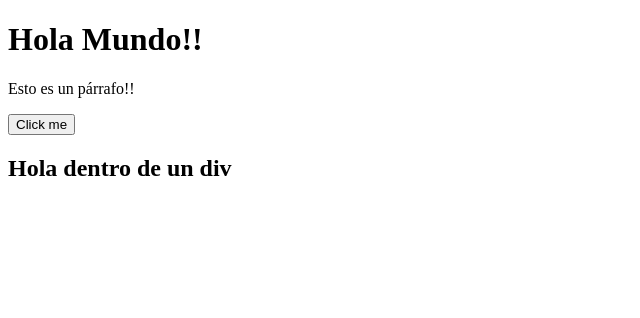
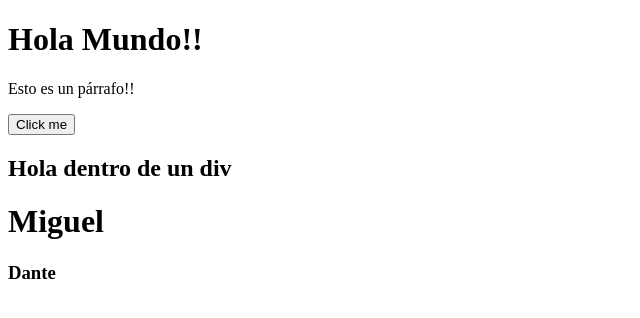
Before and after one commit to lmsf-101/Curso-React, a React (Vite) app in the folder 02-first-steps/: page / in a window 1280 px wide. Shown: the top 318 px of the page, without its empty margins (0-640 px from the left). Built offline with nearby package versions, Linux system fonts and the light colour scheme.

Commit message:
38. Tarea - Segundo componente

```diff
--- /dev/null
+++ b/02-first-steps/src/MyAwesomeApp.tsx
@@ -0,0 +1,10 @@
+export function MyAwesomeApp() {
+
+  return (
+    <>
+      <h1>Miguel</h1>
+      <h3>Dante</h3>
+    </>
+  )
+
+}
--- a/02-first-steps/src/main.tsx
+++ b/02-first-steps/src/main.tsx
@@ -1,9 +1,11 @@
 import { StrictMode } from 'react'
 import { createRoot } from 'react-dom/client'
 import { FirstStepsApp } from './FirstStepsApp'
+import { MyAwesomeApp } from './MyAwesomeApp'
 
 createRoot(document.getElementById('root')!).render(
   <StrictMode>
     <FirstStepsApp />
+    <MyAwesomeApp />
   </StrictMode>
 )
```
